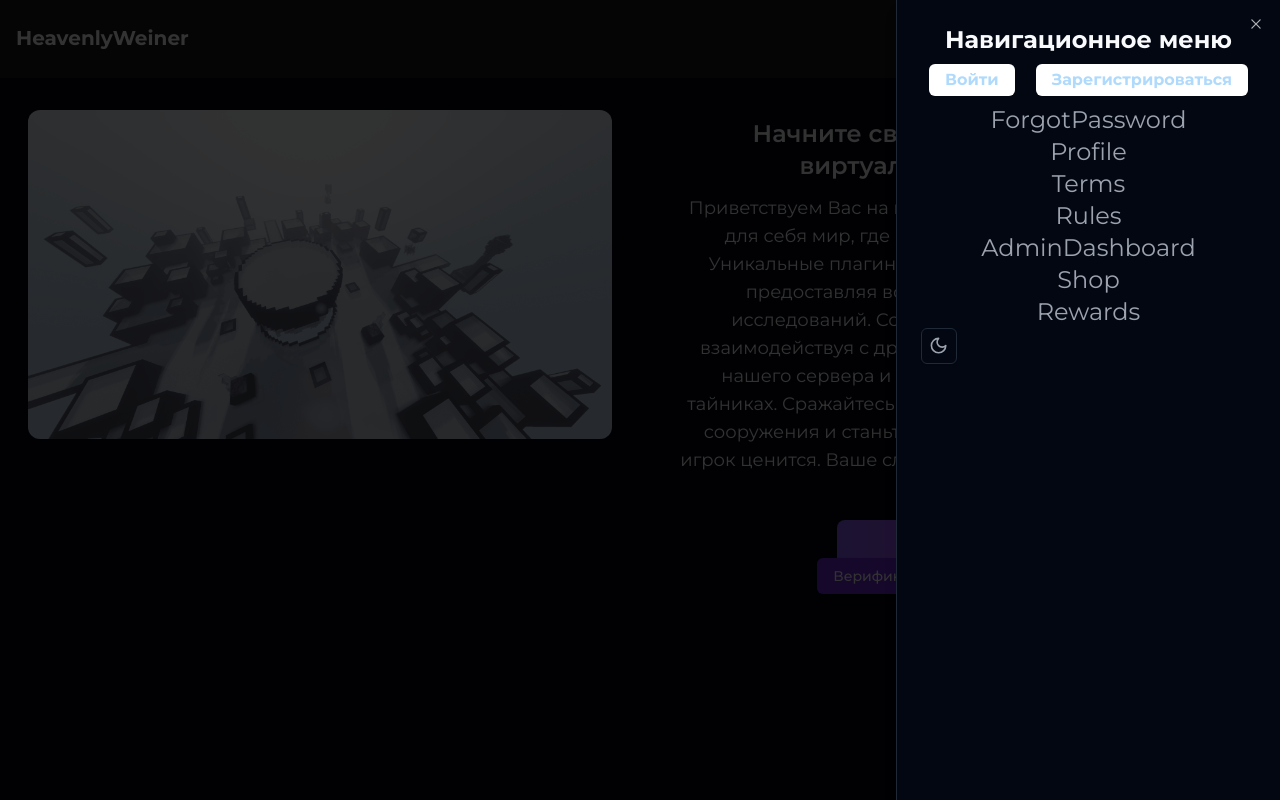
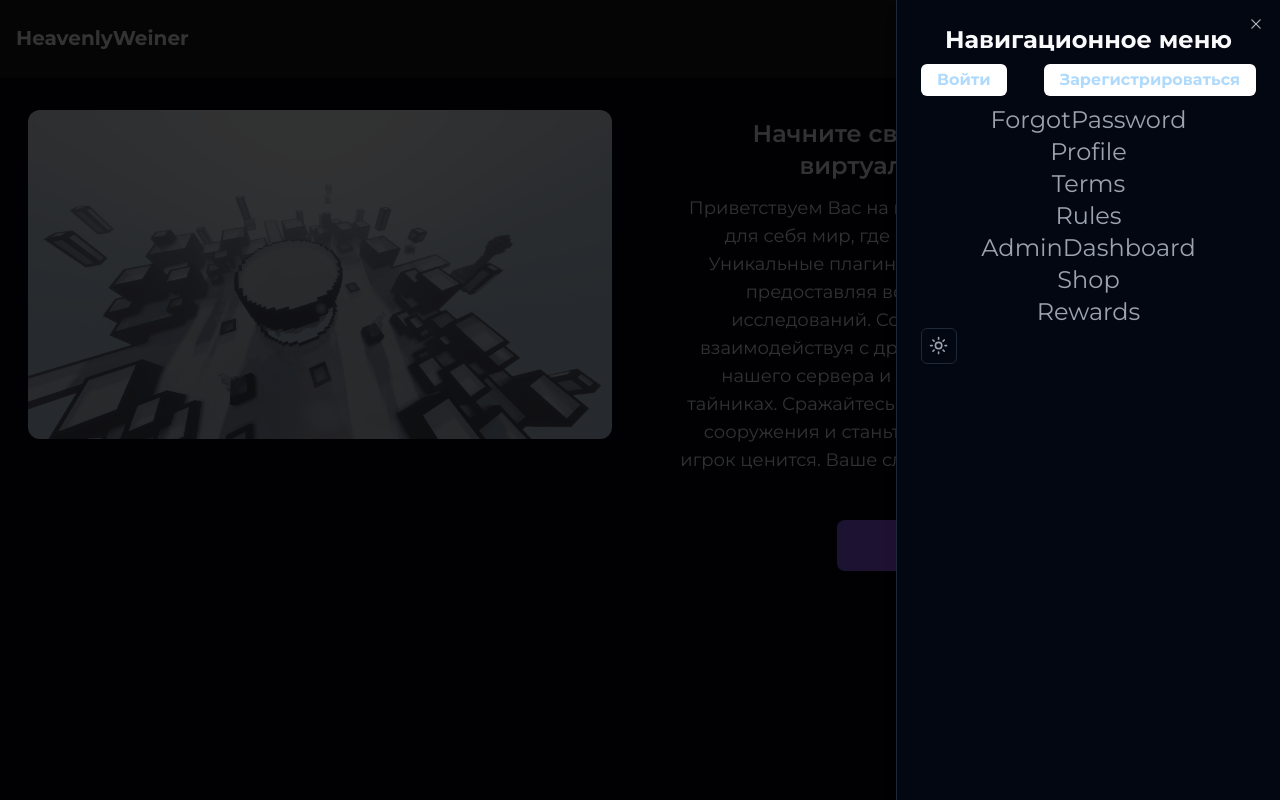
Before and after one commit to Z1ppzy/bigweb, a React (Vite) app: page / in a window 1280 px wide. Both pictures are taken after a click on the button 1241 px from the left and 39 px from the top of the page. Shown: the top 800 px of the page. Built offline with nearby package versions, Linux system fonts and the light colour scheme.

Commit message:
fix button for dark theme

```diff
--- a/src/Pages/Home.tsx
+++ b/src/Pages/Home.tsx
@@ -11,7 +11,7 @@ import { FaPeopleGroup } from 'react-icons/fa6';
 import { IoMdSettings } from 'react-icons/io';
 import { Slide, ToastContainer, toast } from 'react-toastify';
 import 'react-toastify/dist/ReactToastify.css';
-import FormVanila from '@/components/FormVanilla';
+
 
 export default function Home() {
   const CopyIP = async (text: string) => {
@@ -57,7 +57,6 @@ export default function Home() {
               >
                 Начать играть
               </Link>
-              <div><FormVanila /></div>
             </div>
           </div>
         </div>
--- a/src/components/DropDownMenu.tsx
+++ b/src/components/DropDownMenu.tsx
@@ -12,6 +12,7 @@ import { ThemeSwitch } from './ThemeSwitch';
 import LoginButton from './LoginButton';
 import RegisterButton from './RegisterButton';
 
+
 export default function DropDownMenu() {
   return (
     <Sheet>
@@ -25,7 +26,7 @@ export default function DropDownMenu() {
           <SheetTitle>
             <p className='text-center font-bold text-2xl'>Навигационное меню</p>
           </SheetTitle>
-          <div className='flex flex-row justify-between px-2'>
+          <div className='flex flex-row justify-between '>
             <LoginButton />
             <RegisterButton />
           </div>
--- a/src/components/FormVanilla.tsx
+++ b/src/components/FormVanilla.tsx
@@ -17,8 +17,8 @@ export default function FormVanilla() {
     <div>
       <Dialog>
         <DialogTrigger asChild>
-          <Button className=''>
-            Верификация на сервер Ваниллы
+          <Button>
+            Заявка
           </Button>
         </DialogTrigger>
         <DialogContent className='sm:max-w-[425px]'>
--- a/src/components/LoginButton.tsx
+++ b/src/components/LoginButton.tsx
@@ -1,6 +1,7 @@
 import { Link } from 'react-router-dom';
 import { useState, useEffect } from 'react';
 import { IoNotifications } from "react-icons/io5";
+import FormVanila from '@/components/FormVanilla';
 
 export default function LoginButton() {
   const [isLoggedIn, setIsLoggedIn] = useState(false);
@@ -11,7 +12,7 @@ export default function LoginButton() {
   }, []);
 
   if (isLoggedIn) {
-    return <><Link to='/notifications'><IoNotifications className='text-2xl text-center' /></Link></>;
+    return <><Link to='/notifications'><IoNotifications className='text-2xl text-center' /></Link><FormVanila /></>;
   }
   return (
     <Link
--- a/src/components/ThemeSwitch.tsx
+++ b/src/components/ThemeSwitch.tsx
@@ -1,34 +1,22 @@
-  import { Moon, Sun } from "lucide-react"
-
-import { Button } from "@/components/ui/button"
-import {
-  DropdownMenu,
-  DropdownMenuContent,
-  DropdownMenuItem,
-  DropdownMenuTrigger,
-} from "@/components/ui/dropdown-menu"
-import { useTheme } from "@/components/theme-provider"
+import { Moon, Sun } from "lucide-react";
+import { Button } from "@/components/ui/button";
+import { useTheme } from "@/components/theme-provider";
 
 export function ThemeSwitch() {
-  const { setTheme } = useTheme()
+  const { theme, setTheme } = useTheme();
+
+  const toggleTheme = () => {
+    setTheme(theme === "light" ? "dark" : "light");
+  };
 
   return (
-    <DropdownMenu>
-      <DropdownMenuTrigger asChild>
-        <Button variant="outline" size="icon">
-          <Sun className="h-[1.2rem] w-[1.2rem] rotate-0 scale-100 transition-all dark:-rotate-90 dark:scale-0" />
-          <Moon className="absolute h-[1.2rem] w-[1.2rem] rotate-90 scale-0 transition-all dark:rotate-0 dark:scale-100" />
-          <span className="sr-only">Toggle theme</span>
-        </Button>
-      </DropdownMenuTrigger>
-      <DropdownMenuContent align="start">
-        <DropdownMenuItem onClick={() => setTheme("light")}>
-          Светлая тема
-        </DropdownMenuItem>
-        <DropdownMenuItem onClick={() => setTheme("dark")}>
-          Тёмная тема
-        </DropdownMenuItem>
-      </DropdownMenuContent>
-    </DropdownMenu>
-  )
+    <Button onClick={toggleTheme} variant="outline" size="icon">
+      {theme === "light" ? (
+        <Moon className="h-[1.2rem] w-[1.2rem]" />
+      ) : (
+        <Sun className="h-[1.2rem] w-[1.2rem]" />
+      )}
+      <span className="sr-only">Переключить тему</span>
+    </Button>
+  );
 }
```
